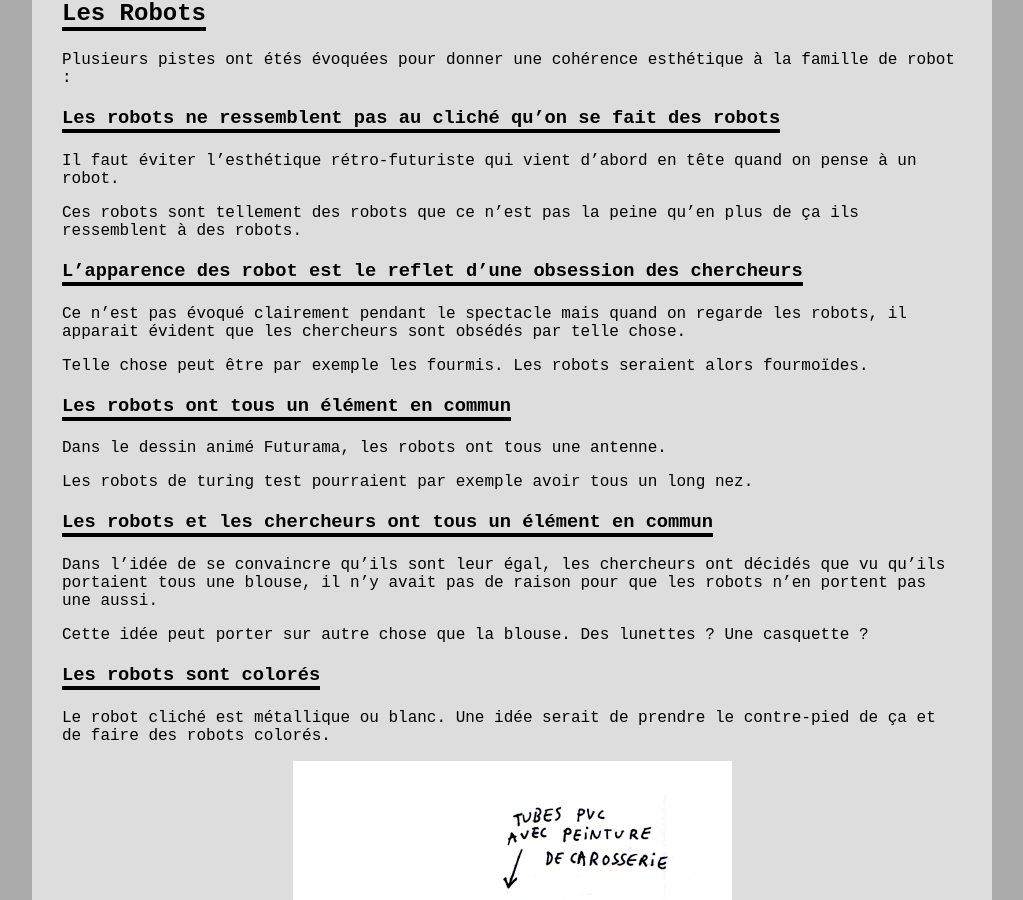
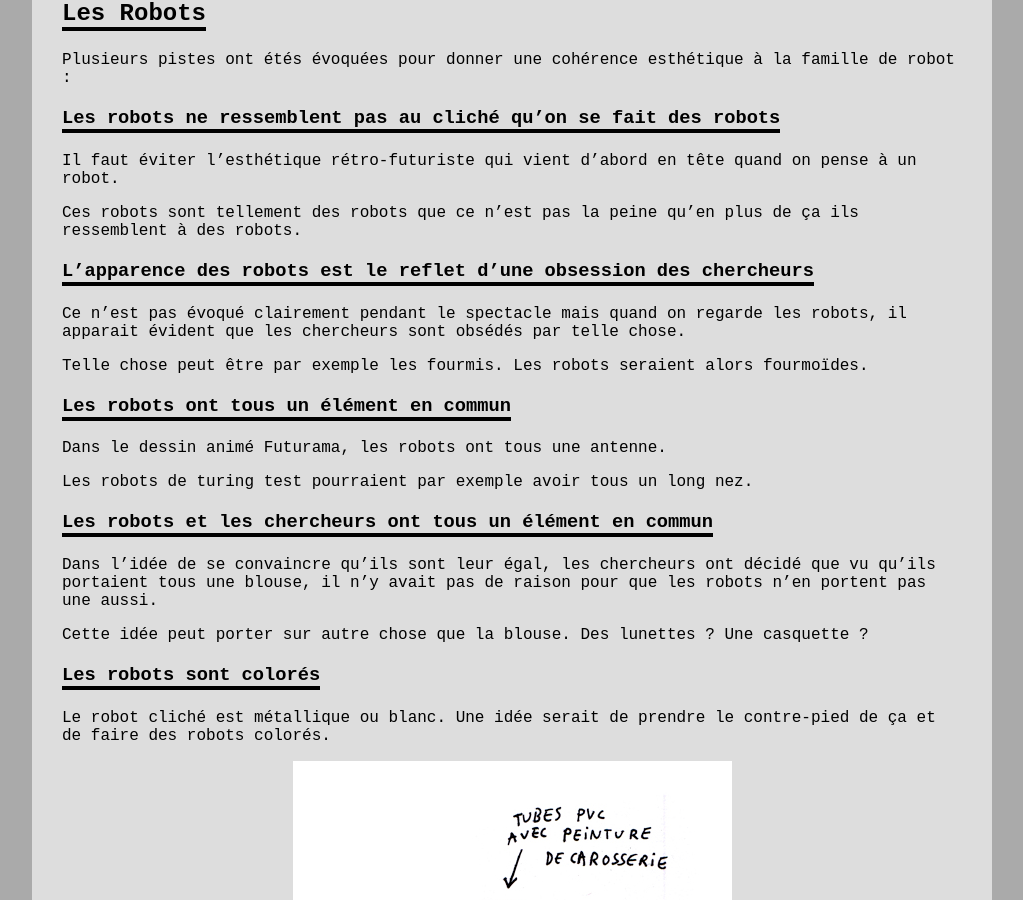
Before and after one commit to LeonLenclos/turing-test, a Jekyll site: the page built from contenu/intentions/esthetique.md, in a window 1280 px wide and 900 px high, scrolled down 429 px. Shown: the whole window, without its empty margins (128-1151 px from the left). Built offline with Jekyll 4.4.1, drawn with Linux system fonts in a browser that asks for light colours; nearby versions of some CDN libraries; our own code applies the rules of GitHub Pages for plain Markdown files; a script that is not in the unit is left out; the repository's description, which GitHub fills in, is left out.

Commit message:
orthog virg

```diff
--- a/contenu/intentions/esthetique.md
+++ b/contenu/intentions/esthetique.md
@@ -14,7 +14,7 @@ Il faut éviter l'esthétique rétro-futuriste qui vient d'abord en tête quand
 
 Ces robots sont tellement des robots que ce n'est pas la peine qu'en plus de ça ils ressemblent à des robots.
 
-### L'apparence des robot est le reflet d'une obsession des chercheurs
+### L'apparence des robots est le reflet d'une obsession des chercheurs
 
 Ce n'est pas évoqué clairement pendant le spectacle mais quand on regarde les robots, il apparait évident que les chercheurs sont obsédés par telle chose.
 
@@ -28,7 +28,7 @@ Les robots de turing test pourraient par exemple avoir tous un long nez.
 
 ### Les robots et les chercheurs ont tous un élément en commun
 
-Dans l'idée de se convaincre qu'ils sont leur égal, les chercheurs ont décidés que vu qu'ils portaient tous une blouse, il n'y avait pas de raison pour que les robots n'en portent pas une aussi.
+Dans l'idée de se convaincre qu'ils sont leur égal, les chercheurs ont décidé que vu qu'ils portaient tous une blouse, il n'y avait pas de raison pour que les robots n'en portent pas une aussi.
 
 Cette idée peut porter sur autre chose que la blouse. Des lunettes ? Une casquette ?
 
```
